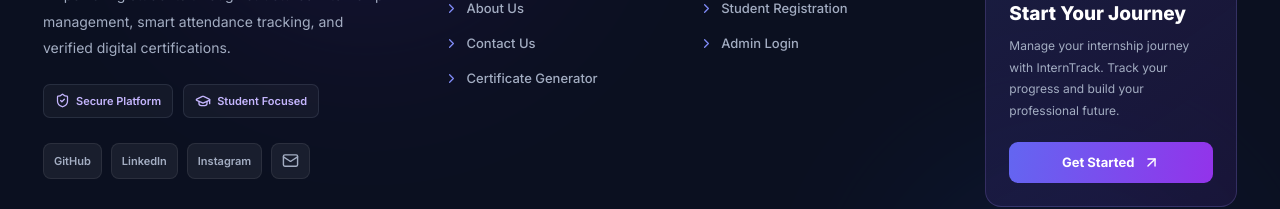
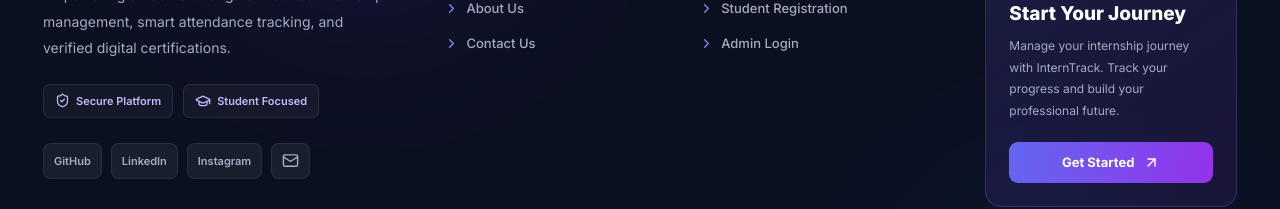
Before and after one commit to Arghya0004/internship-app, a React (Vite) app in the folder internship-app/: page / in a window 1280 px wide. Shown: the part 1442-1651 px from the top of the page. Built offline with nearby package versions, Linux system fonts and the light colour scheme.

Commit message:
chore(ui): remove ciertificate generator quick link from footer

```diff
--- a/internship-app/src/components/Footer.jsx
+++ b/internship-app/src/components/Footer.jsx
@@ -113,10 +113,6 @@ export default function Footer() {
               <ChevronRight size={15} /> Contact Us
             </Link>
 
-            <Link to="/certificate">
-              <ChevronRight size={15} /> Certificate Generator
-            </Link>
-
           </div>
 
           {/* STUDENT AND ADMIN */}
```
